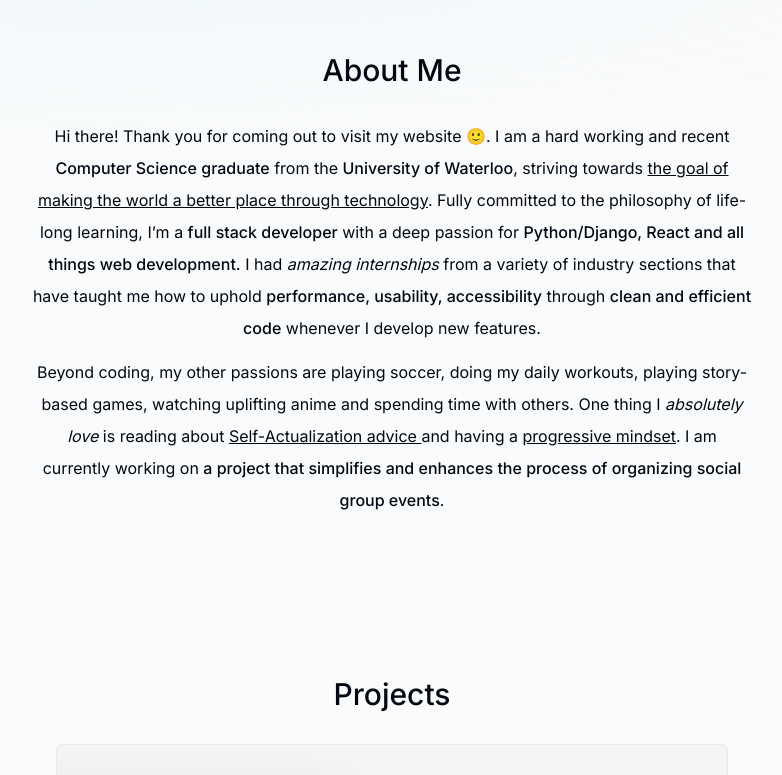
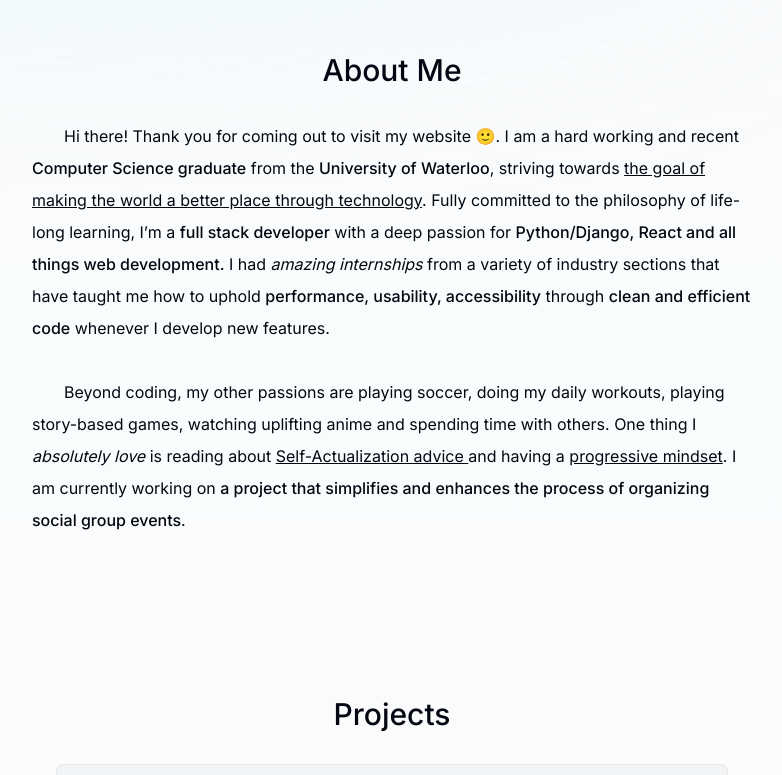
Before and after one commit to KevinGeorge11/portfolio-website, a Next.js app: page / in a window 1280 px wide. Shown: the part 700-1475 px from the top of the page, without its empty margins (248-1030 px from the left). Built offline with nearby package versions, Linux system fonts and the light colour scheme.

Commit message:
fixed about section tabbing and remove form from contact

```diff
--- a/components/about.tsx
+++ b/components/about.tsx
@@ -19,7 +19,7 @@ export default function About() {
       id="about"
     >
       <SectionHeading>About me</SectionHeading>
-      <p className="mb-3">
+      <p className="mb-8 text-left indent-8">
         Hi there! Thank you for coming out to visit my website {" "}
         <span role="img" aria-label="smile face">🙂</span>. {" "}
           I am a hard working and recent{" "}
@@ -33,7 +33,7 @@ export default function About() {
           <span className="font-medium">performance, usability, accessibility</span> through{" "}
           <span className="font-medium">clean and efficient code</span> whenever I develop new features.
       </p>
-       <p>
+       <p className="text-left indent-8">
         Beyond coding, my other passions are playing soccer, doing my daily workouts, playing story-based games, watching uplifting{" "}
         anime and spending time with others. One thing I{" "}
         <span className="italic">absolutely love</span> is reading about{" "}
--- a/components/contact.tsx
+++ b/components/contact.tsx
@@ -33,7 +33,6 @@ export default function Contact() {
         <a className="underline" href="mailto:kgonlineid@hotmail.com">
 					kgonlineid@hotmail.com
         </a>{" "}
-        or through this form.
       </p>
     </motion.section>
   );
```
